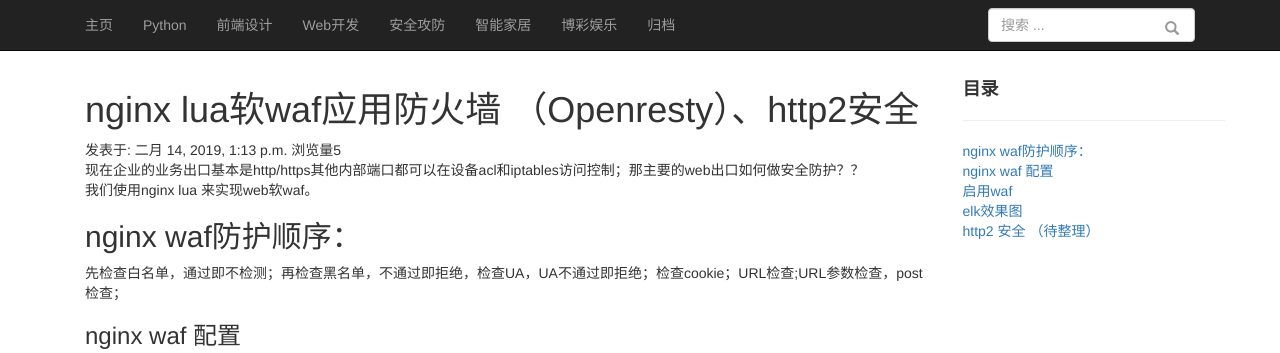
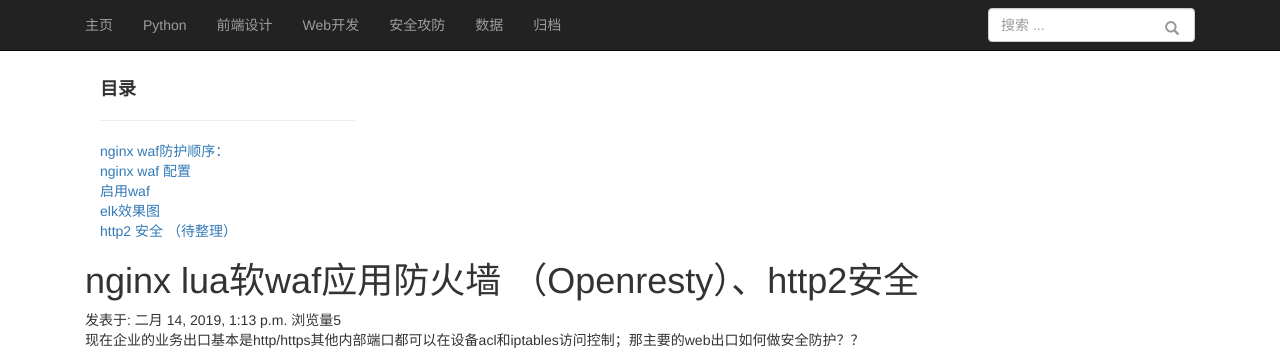
Before and after one commit to L00J/LJblog, a Django app: page /detail/5 in a window 1280 px wide. Shown: the top 353 px of the page. Run offline with Django 3.2, Linux system fonts and the light colour scheme; data comes from the database, SQL or seed files in the repository; some libraries are stand-ins or nearby versions.

Commit message:
自适应

```diff
--- a/blog/views.py
+++ b/blog/views.py
@@ -98,12 +98,14 @@ def detail(request, pk):
     comment_list = article.comment_set.all()
 
     article.body = md.convert(article.body.replace("\r\n",'  \n'))
-    return render(request, 'detail.html', {"article": article,
-                                           'form': form,
-                                           "ua":ua,
-                                           'comment_list': comment_list,
-                                           "source_id": article.id,
-                                           'toc': md.toc })
+
+    context = {"article": article,
+               'form': form,
+               "ua":ua,
+               'comment_list': comment_list,
+               "source_id": article.id,
+               'toc': md.toc }
+    return render(request, 'detail.html',context )
 
 
 
--- a/static/css/custom.css
+++ b/static/css/custom.css
@@ -44,11 +44,11 @@ body {
 
 
 
-
 /*左边窗口*/
 
 .l_box {
     width: 65%;
+
 
 }
 
--- a/templates/detail.html
+++ b/templates/detail.html
@@ -12,6 +12,19 @@
     <div class="container">
 
 
+              <!-- 新增的目录 -->
+            <div class="col-md-3">
+                <h4><strong>目录</strong></h4>
+                <hr>
+                <div>
+                    <ul>
+                        {{ toc|safe }}
+
+                    </ul>
+                </div>
+            </div>
+
+
 
         <div class="row">
             <!-- 将原有内容嵌套进新的div中 -->
@@ -23,16 +36,6 @@
                 {{ article.body |safe }}
             </div>
 
-            <!-- 新增的目录 -->
-            <div class="col-md-3">
-                <h4><strong>目录</strong></h4>
-                <hr>
-                <div>
-                    <ul>
-                        {{ toc|safe }}
-                    </ul>
-                </div>
-            </div>
 
 
 
--- a/templates/header.html
+++ b/templates/header.html
@@ -49,11 +49,12 @@
 
                     <li><a href="#"> Web开发 </a> </li>
 
-                    <li><a href="#"> 安全攻防 </a> </li>
+                    <li><a href="#"> 安全攻防 </a>
 
-                    <li><a href="#"> 智能家居 </a> </li>
+                    <li><a href="#"> 数据 </a> </li>
 
-                    <li><a href="#"> 博彩娱乐 </a> </li>
+{#                    <li><a href="#"> 智能家居 </a> </li>#}
+{#                    <li><a href="#"> 博彩娱乐 </a> </li>#}
 
                     <li><a href="{% url "blog:archive" %}"> 归档 </a></li>
 
--- a/templates/index.html
+++ b/templates/index.html
@@ -26,7 +26,8 @@
 
 
                     <div class="article well clearfix ">
-                        <section class="visible-md visible-lg">
+{#                        <section class="visible-md visible-lg">#}
+                         <section class="new">
                             <div class="title-article">
                                 <h4 class="blue-text"><a href="{% url "blog:detail" pk=article.id %}" title="{{ article.title }}">{{ article.title }}</a></h4>
 
```
